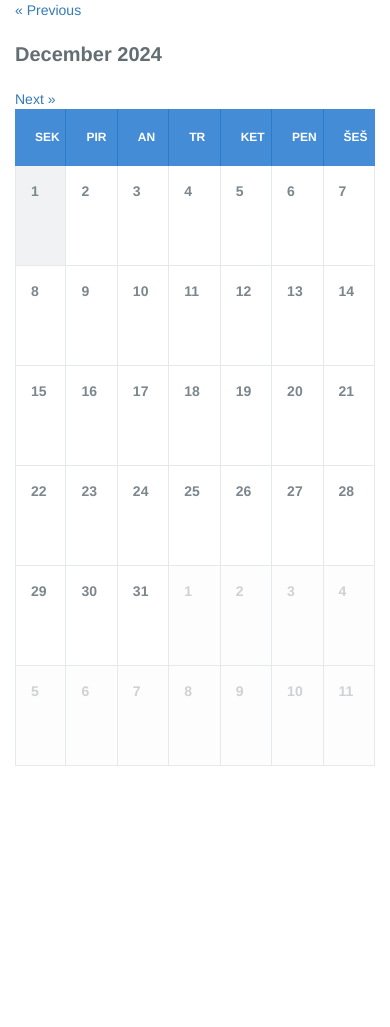
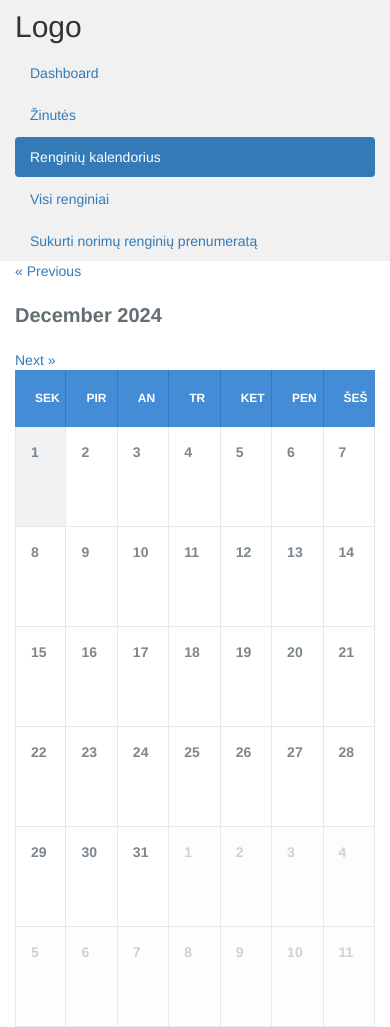
Before and after one commit to HereIsSee/IT_projektas_Komp_Tinkl, a PHP site: page /public/calendar.php in a window 390 px wide. Before the commit the page ends 766 px from the top, so only its background shows below. Run offline with PHP 8.4, Linux system fonts and the light colour scheme; the visitor is signed in with stand-in values (Sample User, id 1); data that the repository does not hold is empty.

Commit message:
Update sidenavigation position for mobile
Before the sidenavigation would be hidden for mobile
users now it wil be at the top of the screen.

```diff
--- a/assets/css/sidenavigation.css
+++ b/assets/css/sidenavigation.css
@@ -5,6 +5,8 @@
   height: 100%;
 }
 
-/* @media screen and (max-width: 767px) {
+@media screen and (max-width: 767px) {
   .row.content {height: auto;}
-} */
+  .row {margin-top: -20px; }
+  .row h2 {padding-top: 10px;}
+}
--- a/src/views/sidebar.php
+++ b/src/views/sidebar.php
@@ -1,4 +1,4 @@
-<div class="col-sm-3 sidenav hidden-xs">
+<div class="col-sm-3 sidenav">
     <h2>Logo</h2>
     <ul class="nav nav-pills nav-stacked">
         <li class="<?= ($activePage === 'dashboard') ? 'active' : '' ?>"><a href="dashboard.php">Dashboard</a></li>
```
